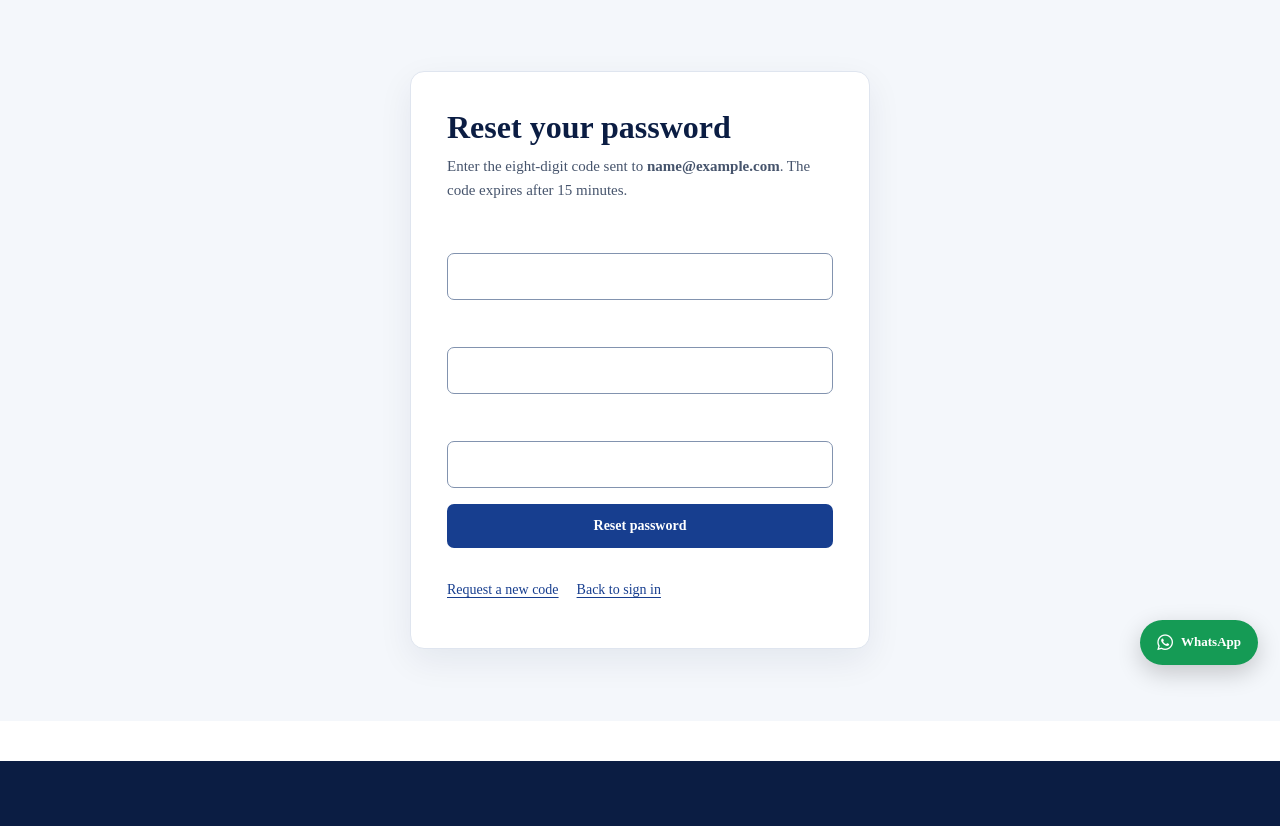
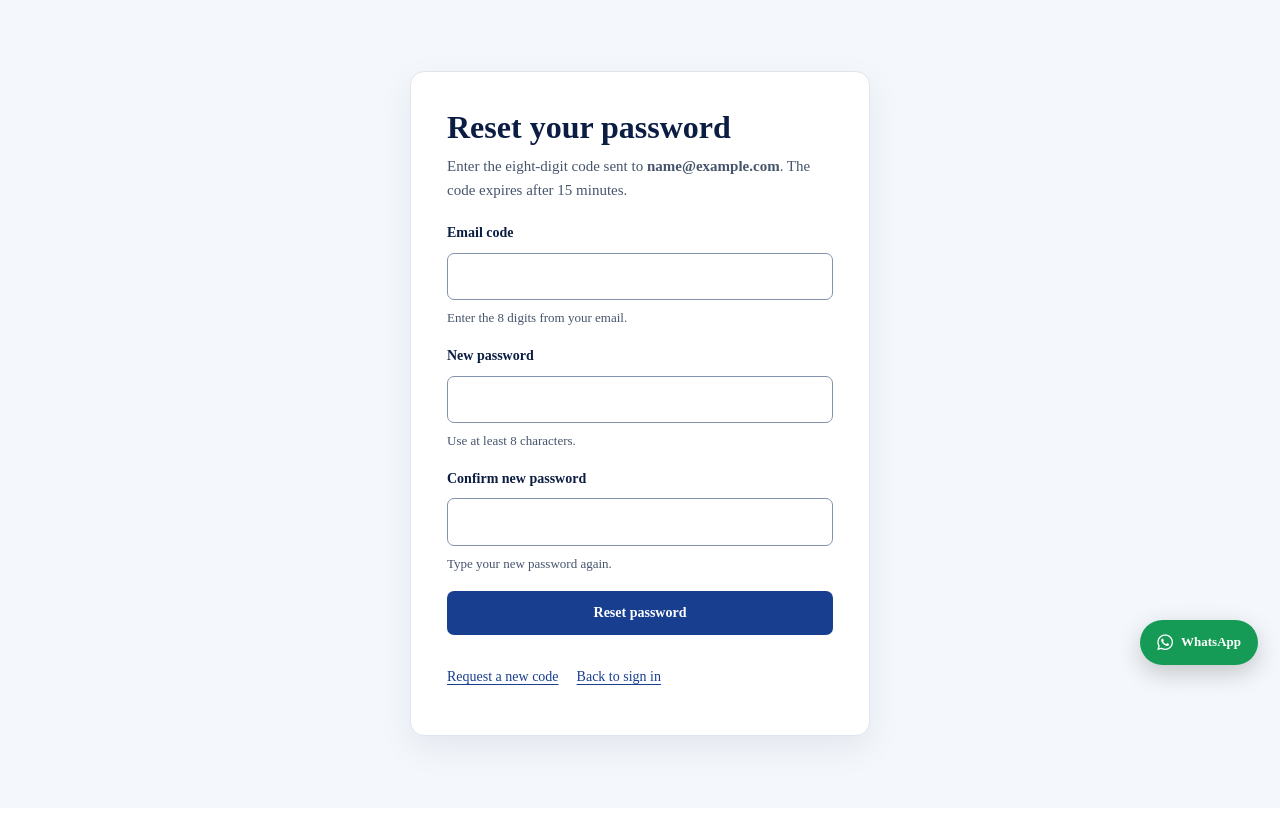
Before and after one commit to Tmazst/TechX_Repository, a Flask app: page /reset-password in a window 1280 px wide. Shown: the part 113-939 px from the top of the page. Run offline with Flask 3, Linux system fonts and the light colour scheme; the visitor is signed in with stand-in values (Sample User, id 1); some libraries are stand-ins or nearby versions; some web fonts are replaced.

Commit message:
Restore visible account labels and add reset field guidance

```diff
--- a/static/css/styles.css
+++ b/static/css/styles.css
@@ -257,7 +257,7 @@ html { scroll-behavior: smooth; }
     color:white;
 }
 
-#project-2 div,label,small,li,h4{
+#project-2 :is(div, label, small, li, h4){
     color:white !important;
 }
 .ser-ov-title{
@@ -3674,6 +3674,7 @@ section{
     outline-offset: 2px;
 }
 .account-field input:focus { border: 1px solid var(--tx-blue-bright) !important; }
+.account-field__hint { margin: 0; color: #46546c; font-size: 13px; }
 .account-field__errors { margin: 0; padding-left: 20px; color: #a12620; font-size: 13px; }
 .account-button {
     display: inline-flex;
--- a/templates/account_email.html
+++ b/templates/account_email.html
@@ -13,10 +13,10 @@
 <form method="post" class="account-form">
     {{ account_csrf(form) }}
     {% if email %}
-        {{ account_field(form.code, "one-time-code") }}
+        {{ account_field(form.code, "one-time-code", hint="Enter the 8 digits from your email.") }}
         {% if reset %}
-            {{ account_field(form.password, "new-password") }}
-            {{ account_field(form.confirm, "new-password") }}
+            {{ account_field(form.password, "new-password", hint="Use at least 8 characters.") }}
+            {{ account_field(form.confirm, "new-password", hint="Type your new password again.") }}
         {% endif %}
     {% else %}
         {{ account_field(form.email, "email", "Email address") }}
--- a/templates/account_fields.html
+++ b/templates/account_fields.html
@@ -1,14 +1,17 @@
-{% macro account_field(field, autocomplete, label=none) %}
+{% macro account_field(field, autocomplete, label=none, hint=none) %}
     <div class="account-field">
         {{ field.label(text=label or field.label.text) }}
-        {% set errors = {'aria-invalid': 'true', 'aria-describedby': field.id ~ '-errors'} if field.errors else {} %}
+        {% set descriptions = ([field.id ~ '-hint'] if hint else []) + ([field.id ~ '-errors'] if field.errors else []) %}
+        {% set attributes = {'aria-describedby': descriptions | join(' ')} if descriptions else {} %}
+        {% if field.errors %}{% set attributes = dict(attributes, **{'aria-invalid': 'true'}) %}{% endif %}
         {% if field.name == 'code' %}
-            {{ field(inputmode="numeric", autocomplete=autocomplete, maxlength=8, **errors) }}
+            {{ field(inputmode="numeric", autocomplete=autocomplete, maxlength=8, **attributes) }}
         {% elif field.name == 'email' %}
-            {{ field(type="email", autocomplete=autocomplete, autocapitalize="none", **errors) }}
+            {{ field(type="email", autocomplete=autocomplete, autocapitalize="none", **attributes) }}
         {% else %}
-            {{ field(autocomplete=autocomplete, **errors) }}
+            {{ field(autocomplete=autocomplete, **attributes) }}
         {% endif %}
+        {% if hint %}<p class="account-field__hint" id="{{ field.id }}-hint">{{ hint }}</p>{% endif %}
         {% if field.errors %}
             <ul class="account-field__errors" id="{{ field.id }}-errors">
                 {% for error in field.errors %}<li>{{ error }}</li>{% endfor %}
```
